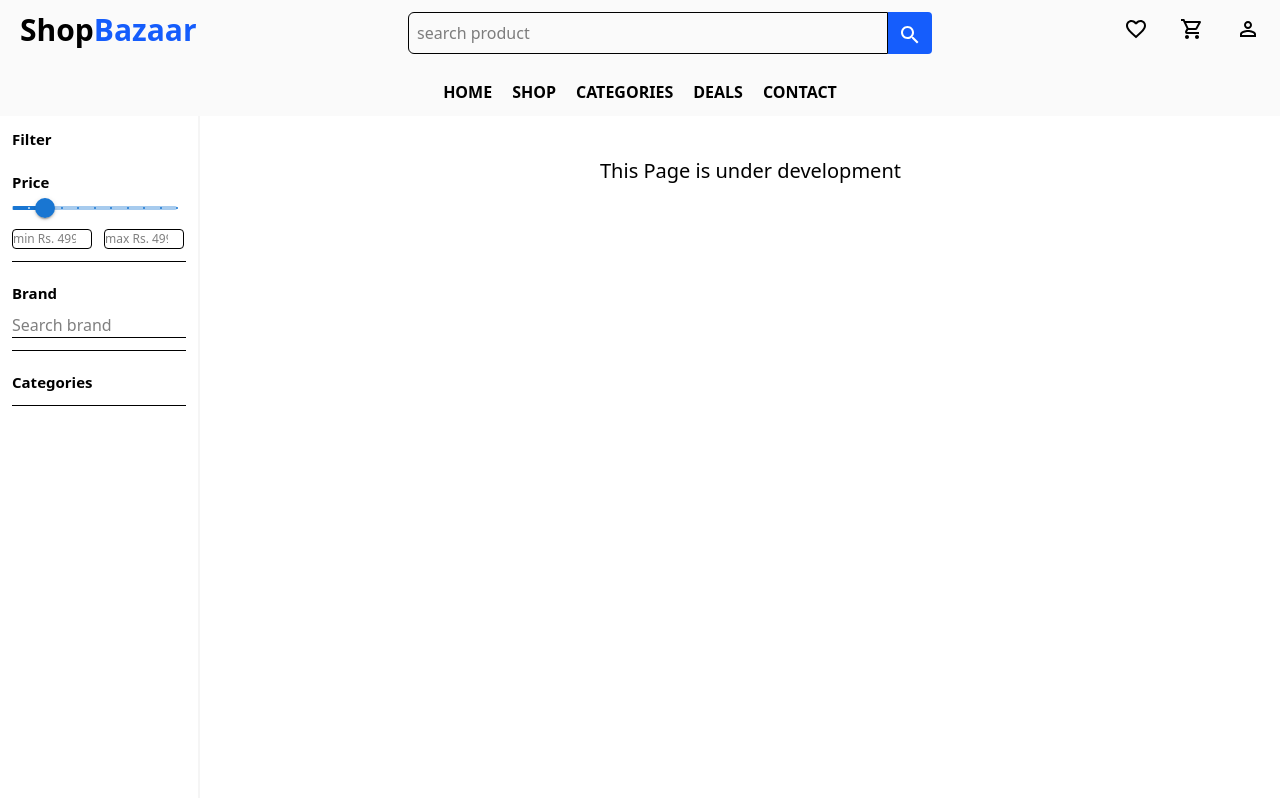
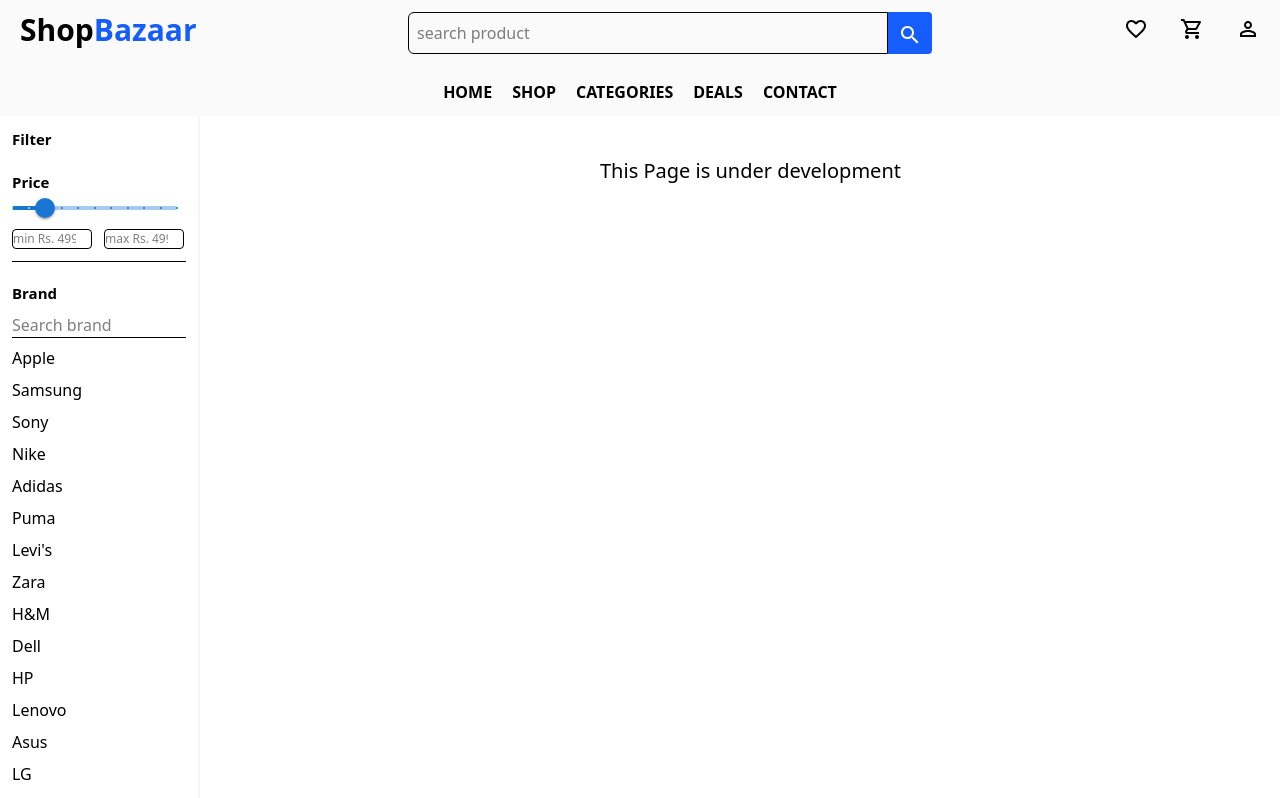
Before and after one commit to abhishekkjaiml/ecommers-react-js, a React (Vite) app: page /deals in a window 1280 px wide. Shown: the top 798 px of the page. Built offline with nearby package versions, Linux system fonts and the light colour scheme; no server answers.

Commit message:
categories & brands

```diff
--- a/index.html
+++ b/index.html
@@ -2,7 +2,7 @@
 <html lang="en">
   <head>
     <meta charset="UTF-8" />
-    <link rel="icon" type="image/svg+xml" href="/favicon.svg" />
+    <link rel="icon" type="image/svg+xml" href="https://www.vhv.rs/dpng/d/416-4160577_e-commerce-png-transparent-twitter-logo-blue-png.png" />
     <meta name="viewport" content="width=device-width, initial-scale=1.0" />
     <title>ecommers-react-js</title>
   </head>
--- a/src/App.tsx
+++ b/src/App.tsx
@@ -7,6 +7,7 @@ import { Contact } from './pages/Contact'
 import { Wishlist } from './pages/Wishlist'
 import { Cart } from './pages/Cart'
 import { Auth } from './pages/Auth'
+import { ProductsDetails } from './pages/ProductsDetails'
 
 const App = () => {
   return (
@@ -19,6 +20,7 @@ const App = () => {
       <Route path='/catogary' element={<Categries />} />
       <Route path='/deals' element={<Deals />} />
       <Route path='/contact' element={<Contact />} />
+      <Route path='/shop/product-details' element={<ProductsDetails />}/>
     </Routes>
   )
 }
--- /dev/null
+++ b/src/api/dummyData.tsx
@@ -0,0 +1,148 @@
+const brands = [
+  {
+    id: 1,
+    name: "Apple",
+  },
+  {
+    id: 2,
+    name: "Samsung",
+  },
+  {
+    id: 3,
+    name: "Sony",
+  },
+  {
+    id: 4,
+    name: "Nike",
+  },
+  {
+    id: 5,
+    name: "Adidas",
+  },
+  {
+    id: 6,
+    name: "Puma",
+  },
+  {
+    id: 7,
+    name: "Levi's",
+  },
+  {
+    id: 8,
+    name: "Zara",
+  },
+  {
+    id: 9,
+    name: "H&M",
+  },
+  {
+    id: 10,
+    name: "Dell",
+  },
+  {
+    id: 11,
+    name: "HP",
+  },
+  {
+    id: 12,
+    name: "Lenovo",
+  },
+  {
+    id: 13,
+    name: "Asus",
+  },
+  {
+    id: 14,
+    name: "LG",
+  },
+  {
+    id: 15,
+    name: "Xiaomi",
+  },
+  {
+    id: 16,
+    name: "Realme",
+  },
+  {
+    id: 17,
+    name: "OnePlus",
+  },
+  {
+    id: 18,
+    name: "Boat",
+  },
+  {
+    id: 19,
+    name: "JBL",
+  },
+  {
+    id: 20,
+    name: "Canon",
+  },
+];
+
+
+const productCategories = [
+  {
+    id: 1,
+    image: "https://images.unsplash.com/photo-1511707171634-5f897ff02aa9",
+    name: "Electronics",
+  },
+  {
+    id: 2,
+    image: "https://images.unsplash.com/photo-1445205170230-053b83016050",
+    name: "Fashion",
+  },
+  {
+    id: 3,
+    image: "https://images.unsplash.com/photo-1556911220-bff31c812dba",
+    name: "Home & Kitchen",
+  },
+  {
+    id: 4,
+    image: "https://images.unsplash.com/photo-1522335789203-aabd1fc54bc9",
+    name: "Beauty",
+  },
+  {
+    id: 5,
+    image: "https://images.unsplash.com/photo-1517649763962-0c623066013b",
+    name: "Sports",
+  },
+  {
+    id: 6,
+    image: "https://images.unsplash.com/photo-1512820790803-83ca734da794",
+    name: "Books",
+  },
+  {
+    id: 7,
+    image: "https://images.unsplash.com/photo-1515488764276-beab7607c1e6",
+    name: "Toys",
+  },
+  {
+    id: 8,
+    image: "https://images.unsplash.com/photo-1505693416388-ac5ce068fe85",
+    name: "Furniture",
+  },
+  {
+    id: 9,
+    image: "https://images.unsplash.com/photo-1542838132-92c53300491e",
+    name: "Groceries",
+  },
+  {
+    id: 10,
+    image: "https://images.unsplash.com/photo-1487754180451-c456f719a1fc",
+    name: "Automotive",
+  },
+  {
+    id: 11,
+    image: "https://images.unsplash.com/photo-1505751172876-fa1923c5c528",
+    name: "Health",
+  },
+  {
+    id: 12,
+    image: "https://images.unsplash.com/photo-1617038220319-276d3cfab638",
+    name: "Jewelry",
+  },
+];
+
+export {brands, productCategories}
--- /dev/null
+++ b/src/api/getAllCategories.tsx
@@ -0,0 +1,14 @@
+import axios from "axios"
+
+const BaseURL = 'https://api.escuelajs.co/api/v1'
+
+export const getAllCategories = async () => {
+  const url = `${BaseURL}/categories`;
+  try{
+    const { data } = await axios.get(url);
+    console.log({data})
+    return data
+  }catch(err){
+    return err
+  }
+}
--- /dev/null
+++ b/src/components/CategoryPage.tsx
@@ -0,0 +1,10 @@
+export const CategoryPage = ({category}) => {
+  return (
+    <div className="p-2 w-50 flex justify-center">
+        <div    className="cursor-pointer">
+            <img src={category.image}   alt="products"   className="w-45 h-45 rounded-full border p-1 flex bg-zinc-200 "/>
+            <h4 className="flex justify-center mt-2 font-bold">{category.name}</h4>
+        </div>
+    </div>
+  )
+}
--- /dev/null
+++ b/src/components/ProductDetailsPage.tsx
@@ -0,0 +1,9 @@
+export const ProductDetailsPage = () => {
+  return (
+    <div>
+      <main className="flex justify-center">
+        <h2 className=" mt-10 text-[20px] ">This Page is under development</h2>
+      </main>
+    </div>
+  );
+};
--- a/src/components/ShopPage.tsx
+++ b/src/components/ShopPage.tsx
@@ -22,13 +22,15 @@ export const ShopPage = ({product}) => {
   return (
     <div    className='w-58 h-100 border-2 border-zinc-300 rounded-md'>
         <div    className='p-4'>
-            <img    src={product.images} alt='product' className='w-50 h-50 flex rounded '/>
+            <div    onClick={() => navigate(`/shop/product-details`)}    className='hover:cursor-pointer'>
+                <img    src={product.images} alt='product' className='w-50 h-50 flex rounded '/>
             <h4 className='text-[15px] mt-2 font-semibold'>
                 {
                     product.title.length > 20 ? product.title.slice(0, 20) + "..." : product.title
                 }
             </h4>
             <h4 className='text-[15px]  mt-2 font-semibold'>Rs. {actualPrice}</h4>
+            </div>
             <div    className='flex flex-col gap-3 items-center mt-3'>
                 <button className=' h-10 w-50 border text-[15px] justify-center rounded-md cursor-pointer bg-blue-600 hover:bg-blue-800 text-indigo-50 border-indigo-50'>
                     <FavoriteBorderOutlinedIcon/>
--- a/src/components/Sidebar.tsx
+++ b/src/components/Sidebar.tsx
@@ -1,17 +1,32 @@
 import Box from "@mui/material/Box";
 import Slider from "@mui/material/Slider";
+import { getAllCategories } from "../api/getAllCategories";
+import { useEffect } from "react";
+import { useState } from "react";
+import { brands } from "../api/dummyData";
 
 export const Sidebar = () => {
-  function valuetext(value: number) {
+
+  const valuetext = (value: number) => {
     return `${value}°C`;
-  }
+  };
+
+  const [productBrand, setProductBrand] = useState(brands)
+
+  const [categories, setCategories] = useState()
+    useEffect(() => {
+      (async () => {
+        const data = await getAllCategories();
+        setCategories(data);
+      })();
+    }, []);
 
   return (
-    <aside className="flex flex-col gap-3 border-r-2 border-neutral-100 w-50 h-screen p-3">
+    <aside className="flex flex-col gap-3 border-r-2 border-neutral-100 w-50 h-fit p-3 absolute">
       <div>
         <h2 className="text-[15px] font-bold">Filter</h2>
         <div className="mt-5 pb-3 border-b">
-          <h2   className="text-[15px] font-bold">Price</h2>
+          <h2 className="text-[15px] font-bold">Price</h2>
           <Box sx={{ width: 165 }}>
             <Slider
               aria-label="Temperature"
@@ -33,7 +48,7 @@ export const Sidebar = () => {
               disabled
             /> */}
           </Box>
-          <div  className="flex gap-3">
+          <div className="flex gap-3">
             <input
               type="number"
               placeholder="min Rs. 499"
@@ -41,8 +56,6 @@ export const Sidebar = () => {
               max="4999"
               className="w-20 text-[12px] border rounded"
             />
-
-
 
             <input
               type="number"
@@ -54,22 +67,27 @@ export const Sidebar = () => {
           </div>
         </div>
 
-        <div    className="mt-5 pb-3 border-b">
+        <div className="mt-5 pb-3 border-b">
           <h2 className="text-[15px] font-bold">Brand</h2>
           <input
             type="text"
             placeholder="Search brand"
             className="border-b outline-none mt-2 w-43.5"
           />
+          <div  className="mt-2">
+            {
+              productBrand?.length > 0 && productBrand.map((brands) => <p className="hover:cursor-pointer flex mt-2">{brands.name}</p>)
+            }
+          </div>
         </div>
 
-        <div    className="mt-5 pb-3 border-b">
+        <div className="mt-5 pb-3 border-b">
           <h2 className="text-[15px] font-bold">Categories</h2>
-            {/* <input
-                type="text"
-                placeholder="Search brand"
-                className="border-b outline-none mt-2"
-                /> */}
+          <div  className="text-[15px] mt-2 ">
+            {
+              categories?.length > 0 && categories.map(category => <p className="hover:cursor-pointer flex mt-2">{category.name}</p>)
+            }
+          </div>
         </div>
       </div>
     </aside>
--- /dev/null
+++ b/src/pages/ProductsDetails.tsx
@@ -0,0 +1,13 @@
+import { Navbar } from "../components/Navbar"
+import { ProductDetailsPage } from "../components/ProductDetailsPage"
+
+export const ProductsDetails = () => {
+  return (
+    <div>
+      <Navbar />
+      <main>
+        <ProductDetailsPage />
+      </main>
+    </div>
+  )
+}
--- a/src/pages/Shop.tsx
+++ b/src/pages/Shop.tsx
@@ -33,9 +33,9 @@ export const Shop = () => {
               </div>
             </div>
           </section>
-        <main>
-          <Sidebar />
-        </main>
+          <main className=''>
+            <Sidebar />
+          </main>
 
         </div>
     </div>
```
Also changed, not shown: src/components/Navbar.tsx (+5 -5 lines), src/pages/Categries.tsx (+32 -14 lines). Lines whose indentation alone changed are shown as unchanged.
